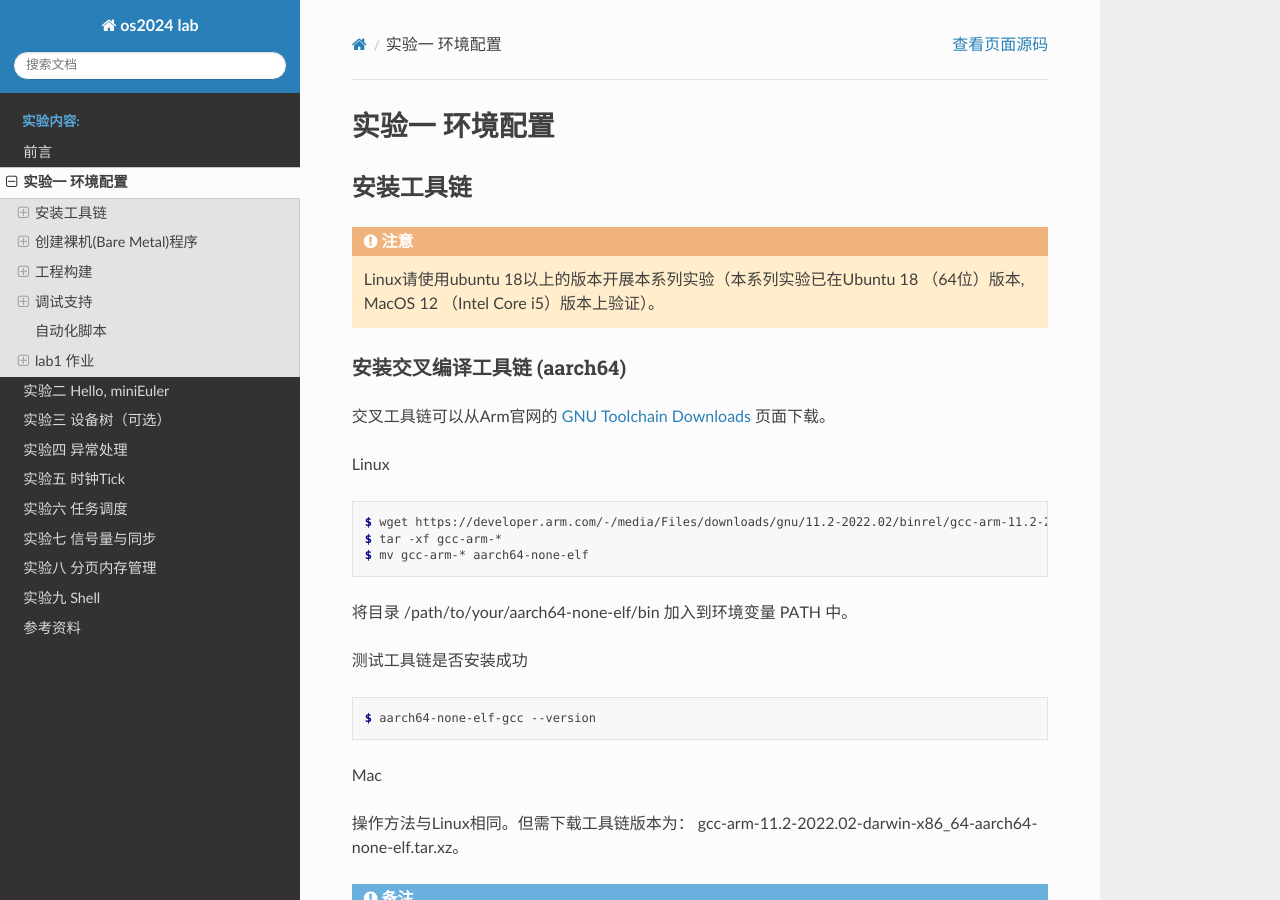
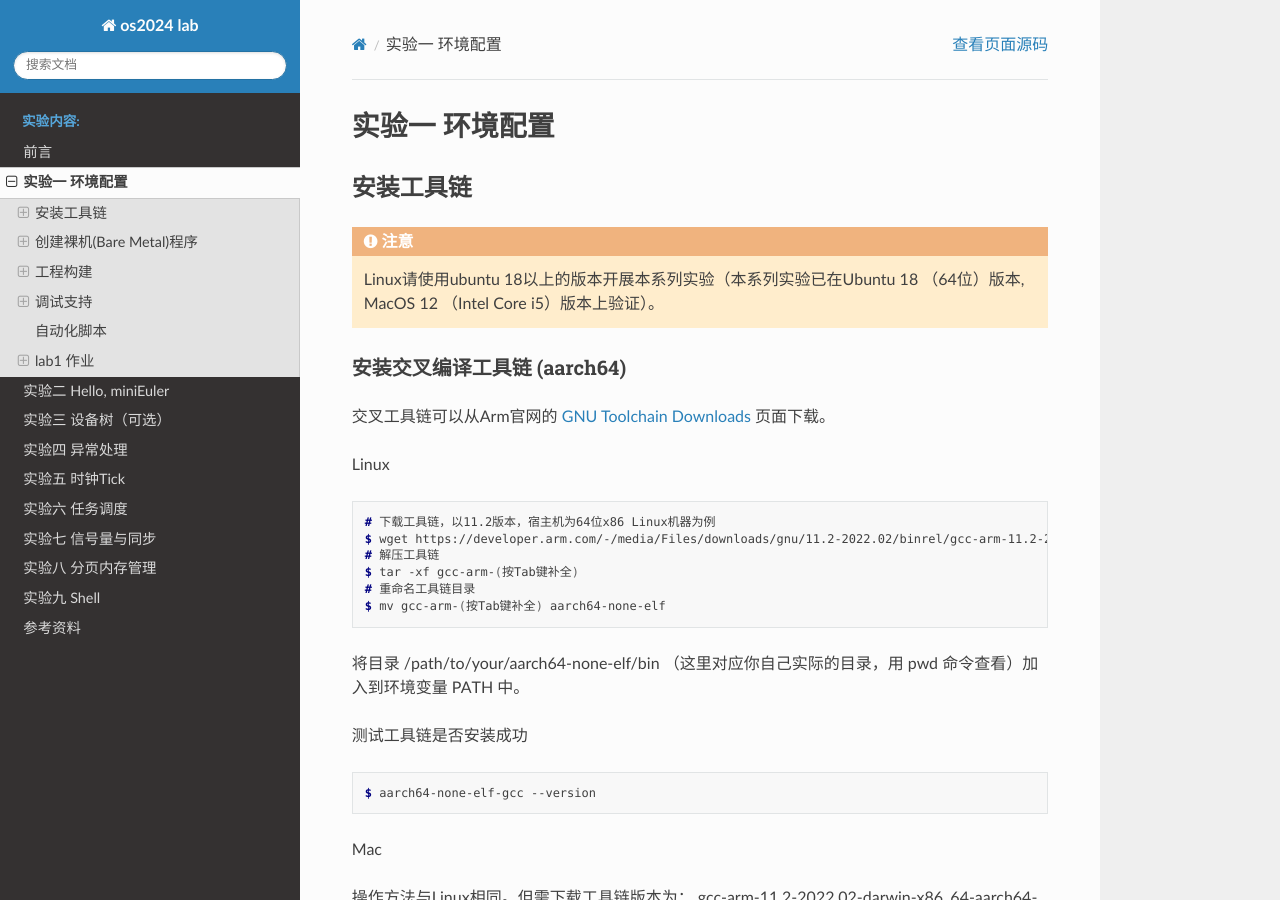
Before and after one commit to ruiatgithub/os2024, a Sphinx documentation site: the page built from source/lab1/index.rst, in a window 1280 px wide and 900 px high. Built offline with Sphinx 7.4.7 and the Read the Docs theme 2.0.0, drawn with Linux system fonts in a browser that asks for light colours; pages that are not in the unit, such as notebooks, are missing from menus.

Commit message:
FIX: 完善实验一

```diff
--- a/source/lab1/index.rst
+++ b/source/lab1/index.rst
@@ -17,11 +17,14 @@ Linux
 
 .. code-block:: console
 
-	$ wget https://developer.arm.com/-/media/Files/downloads/gnu/11.2-2022.02/binrel/gcc-arm-11.2-2022.02-x86_64-aarch64-none-elf.tar.xz
-	$ tar -xf gcc-arm-*
-	$ mv gcc-arm-* aarch64-none-elf
+    # 下载工具链，以11.2版本，宿主机为64位x86 Linux机器为例
+    $ wget https://developer.arm.com/-/media/Files/downloads/gnu/11.2-2022.02/binrel/gcc-arm-11.2-2022.02-x86_64-aarch64-none-elf.tar.xz
+    # 解压工具链
+    $ tar -xf gcc-arm-(按Tab键补全)
+    # 重命名工具链目录
+    $ mv gcc-arm-(按Tab键补全) aarch64-none-elf
 
-将目录 /path/to/your/aarch64-none-elf/bin 加入到环境变量 PATH 中。
+将目录 /path/to/your/aarch64-none-elf/bin （这里对应你自己实际的目录，用 pwd 命令查看）加入到环境变量 PATH 中。
 
 测试工具链是否安装成功
 
```
